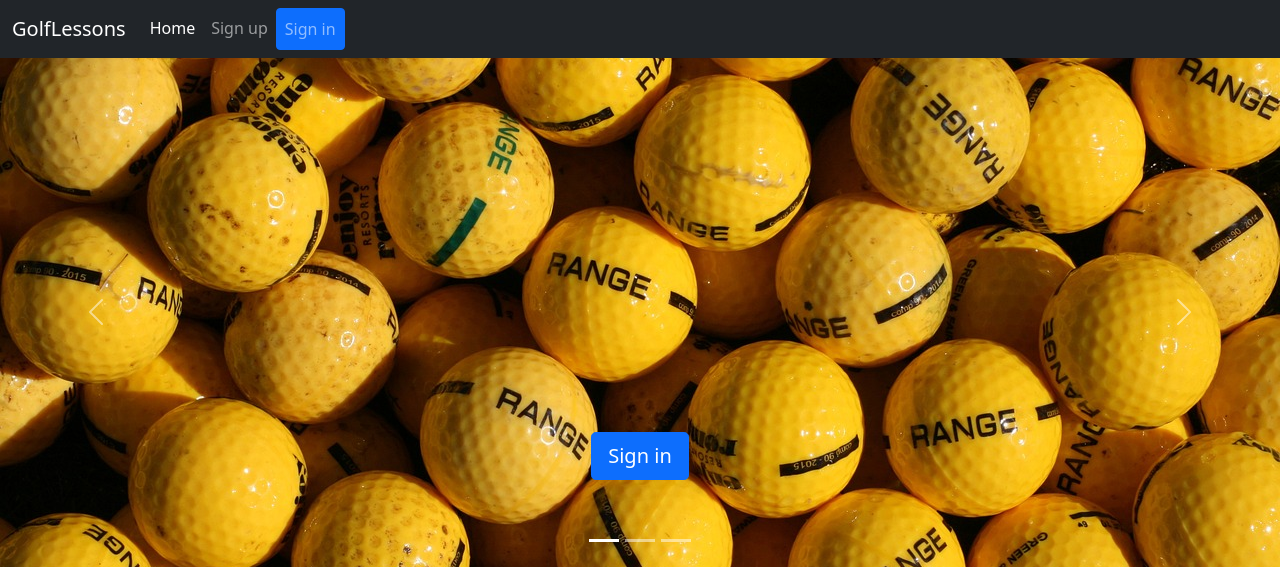
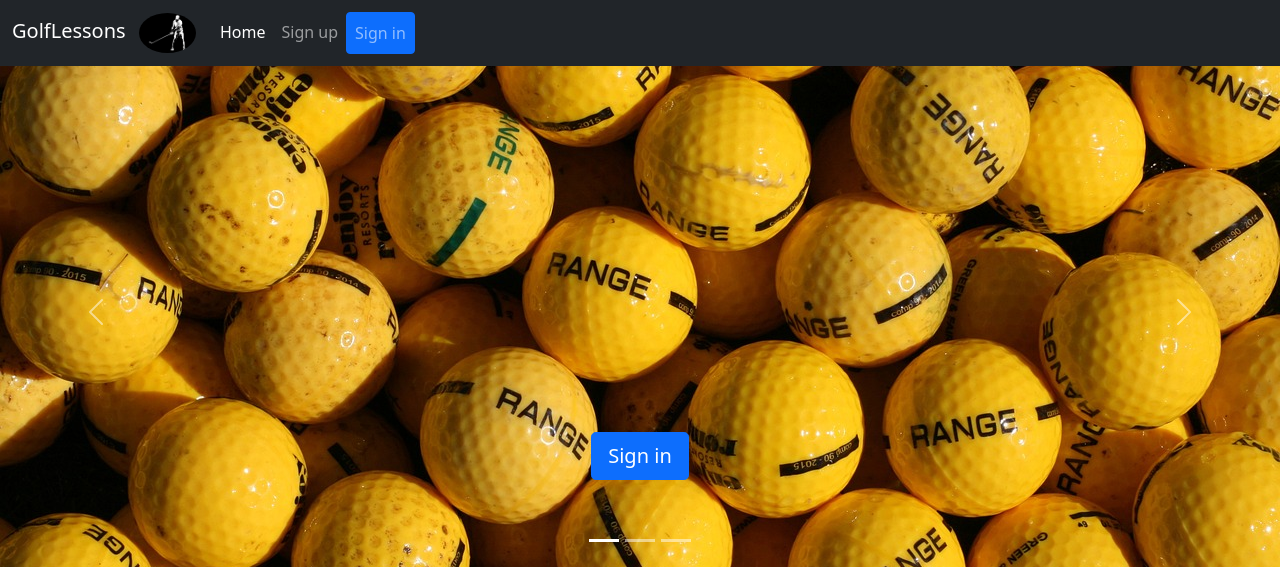
Before and after one commit to KevinFlanagan7/PP4-booking-system, a Django app: page / in a window 1280 px wide. Shown: the top 567 px of the page. Run offline with Django 4.2, Linux system fonts and the light colour scheme; some libraries are stand-ins or nearby versions.

Commit message:
Add logo and style to nav bar.

```diff
--- a/static/css/style.css
+++ b/static/css/style.css
@@ -15,6 +15,11 @@
 
 main {
   flex: 1;
+}
+
+.logo-image {
+  height: 2.5rem;
+  margin-left: 0.5rem;
 }
 
 /* CUSTOMIZE THE CAROUSEL
@@ -65,7 +70,7 @@
   font-size: 1.25rem;
   bottom: 0;
   width: 100%;
-  line-height: 3rem;
+  line-height: 2.5rem;
 }
 
 /* RESPONSIVE CSS
--- a/templates/layout/footer.html
+++ b/templates/layout/footer.html
@@ -12,7 +12,6 @@
                 <a href="mailto:info@ssquare.com" target="_blank" rel="noopener noreferrer">info@golflessons.com</a>
             </div>
             <div class="col-md-4 text-center">
-                <!-- Social Media Icons -->
                 <a href="https://facebook.com" target="_blank" rel="noopener"
                     aria-label="Visit our Facebook page (opens in a new tab)">
                     <i class="mr-4 fab fa-facebook-f"></i></a>
@@ -30,7 +29,7 @@
 
         <div class="row">
             <div class="col-md-12 text-center">
-                <a>&copy; 2024 GolfLessons.</a>
+                <a>&copy; 2024 Kevin Flanagan.</a>
             </div>
         </div>
     </div>
--- a/templates/layout/nav.html
+++ b/templates/layout/nav.html
@@ -1,6 +1,11 @@
-<nav class="navbar navbar-expand-lg navbar-dark fixed-top bg-dark">
+{% load static %}
+
+<nav class="navbar navbar-expand-md navbar-dark fixed-top bg-dark">
     <div class="container-fluid">
-        <a class="navbar-brand" href="{% url 'home' %}"><span class="brand">GolfLessons</span></a>
+        <a class="navbar-brand" href="{% url 'home' %}">
+            <span class="brand">GolfLessons</span>
+            <img src="{% static 'images/logo.jpg' %}" alt="Logo" class="rounded-circle logo-image">
+        </a>
         <button class="navbar-toggler" type="button" data-bs-toggle="collapse" data-bs-target="#navbarText"
             aria-controls="navbarText" aria-expanded="false" aria-label="Toggle navigation">
             <span class="navbar-toggler-icon"></span>
```
Also changed, not shown: static/images/logo.jpg (added).
